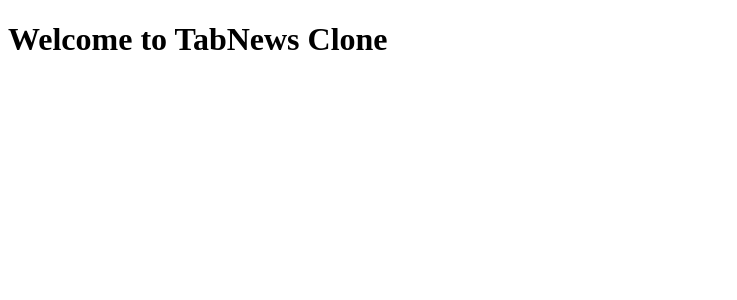
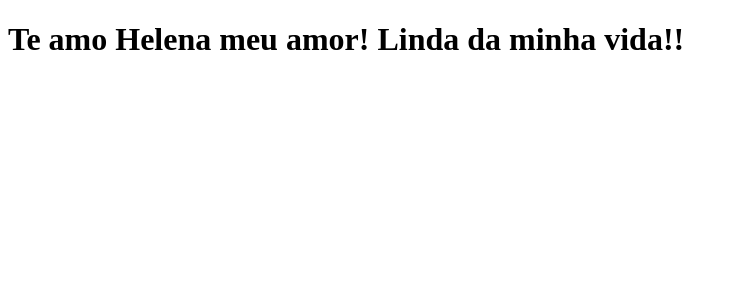
Before and after one commit to gabrielgyns/clone-tabnews, a Next.js app: page / in a window 1280 px wide. Shown: the top 300 px of the page, without its empty margins (0-737 px from the left). Built offline with nearby package versions, Linux system fonts and the light colour scheme.

Commit message:
feat: love message to Helena

```diff
--- a/pages/index.js
+++ b/pages/index.js
@@ -1,5 +1,5 @@
 function Home() {
-    return <h1>Welcome to TabNews Clone</h1>;
+    return <h1>Te amo Helena meu amor! Linda da minha vida!!</h1>;
 }
 
 export default Home;
```
